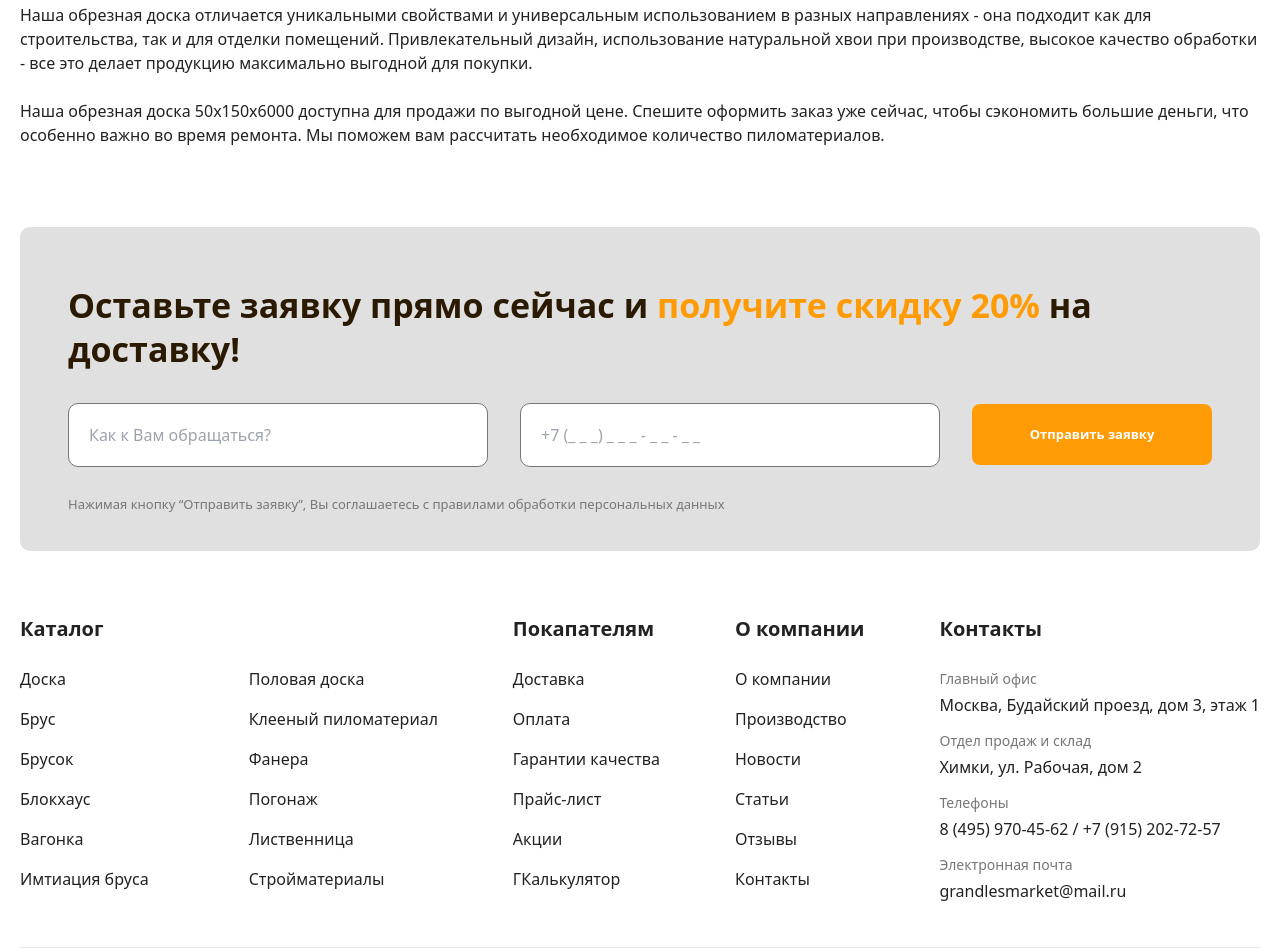
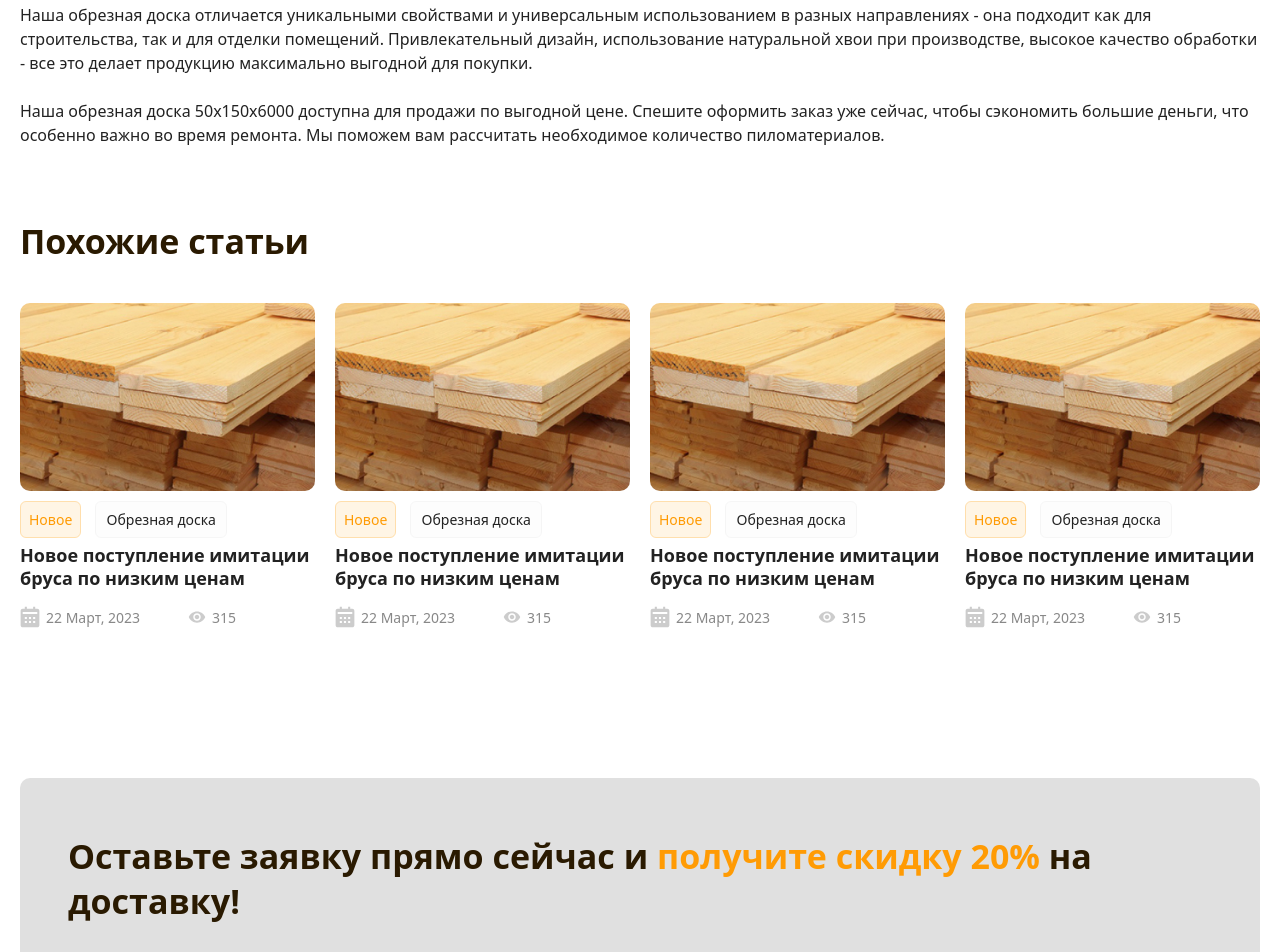
Before and after one commit to mryaxyobek/grandlesmarket, a website: page article.html in a window 1280 px wide. Shown: the part 1112-2064 px from the top of the page. Drawn offline with Linux system fonts and the light colour scheme.

Commit message:
added products section

```diff
--- a/article.html
+++ b/article.html
@@ -190,6 +190,72 @@
             </div>
         </div>
 
+        <!-- products  -->
+
+        <section class="site-container py-9">
+            <!-- title  -->
+            <h2 class="mb-10">Похожие статьи</h2>
+            <!-- items  -->
+            <ul class="grid grid-cols-4 gap-5 mb-70">
+                <li class="space-y-4">
+                    <img src="./images/wood-2-img.jpg" alt="wood" class="rounded-10 mb-5">
+                    <div class="">
+                        <span class="p-2 border border-yellow-FF9B04 rounded-md bg-yellow-FF9B04 bg-opacity-10 border-opacity-25 mr-2.5 text-br-yellow-FF9B04">Новое</span>
+                        <span class="py-2 px-2.5 border border-grey-E0E0E0 rounded-md bg-grey-F5F5F5 text-br-black-222 bg-opacity-20 border-opacity-25">Обрезная доска</span>
+                    </div>
+                    <h3 class="text-lg leading-23 font-semibold">Новое поступление имитации бруса по низким ценам</h3>
+                    <div class="flex items-center">
+                        <img src="./images/calendar-icon.svg" width="20" height="20"  alt="calendar-icon" class="mr-1.5">
+                        <span class="mr-12 leading-21 text-br-grey-888">22 Март, 2023</span>
+                        <img src="./images/eye-icon.svg" width="18" height="18" alt="eye-icon" class="mr-1.5">
+                        <span class="leading-21 text-br-grey-888">315</span>
+                    </div>
+                </li>
+                <li class="space-y-4">
+                    <img src="./images/wood-2-img.jpg" alt="wood" class="rounded-10 mb-5">
+                    <div class="">
+                        <span class="p-2 border border-yellow-FF9B04 rounded-md bg-yellow-FF9B04 bg-opacity-10 border-opacity-25 mr-2.5 text-br-yellow-FF9B04">Новое</span>
+                        <span class="py-2 px-2.5 border border-grey-E0E0E0 rounded-md bg-grey-F5F5F5 text-br-black-222 bg-opacity-20 border-opacity-25">Обрезная доска</span>
+                    </div>
+                    <h3 class="text-lg leading-23 font-semibold">Новое поступление имитации бруса по низким ценам</h3>
+                    <div class="flex items-center">
+                        <img src="./images/calendar-icon.svg" width="20" height="20"  alt="calendar-icon" class="mr-1.5">
+                        <span class="mr-12 leading-21 text-br-grey-888">22 Март, 2023</span>
+                        <img src="./images/eye-icon.svg" width="18" height="18" alt="eye-icon" class="mr-1.5">
+                        <span class="leading-21 text-br-grey-888">315</span>
+                    </div>
+                </li>
+                <li class="space-y-4">
+                    <img src="./images/wood-2-img.jpg" alt="wood" class="rounded-10 mb-5">
+                    <div class="">
+                        <span class="p-2 border border-yellow-FF9B04 rounded-md bg-yellow-FF9B04 bg-opacity-10 border-opacity-25 mr-2.5 text-br-yellow-FF9B04">Новое</span>
+                        <span class="py-2 px-2.5 border border-grey-E0E0E0 rounded-md bg-grey-F5F5F5 text-br-black-222 bg-opacity-20 border-opacity-25">Обрезная доска</span>
+                    </div>
+                    <h3 class="text-lg leading-23 font-semibold">Новое поступление имитации бруса по низким ценам</h3>
+                    <div class="flex items-center">
+                        <img src="./images/calendar-icon.svg" width="20" height="20"  alt="calendar-icon" class="mr-1.5">
+                        <span class="mr-12 leading-21 text-br-grey-888">22 Март, 2023</span>
+                        <img src="./images/eye-icon.svg" width="18" height="18" alt="eye-icon" class="mr-1.5">
+                        <span class="leading-21 text-br-grey-888">315</span>
+                    </div>
+                </li>
+                <li class="space-y-4">
+                    <img src="./images/wood-2-img.jpg" alt="wood" class="rounded-10 mb-5">
+                    <div class="">
+                        <span class="p-2 border border-yellow-FF9B04 rounded-md bg-yellow-FF9B04 bg-opacity-10 border-opacity-25 mr-2.5 text-br-yellow-FF9B04">Новое</span>
+                        <span class="py-2 px-2.5 border border-grey-E0E0E0 rounded-md bg-grey-F5F5F5 text-br-black-222 bg-opacity-20 border-opacity-25">Обрезная доска</span>
+                    </div>
+                    <h3 class="text-lg leading-23 font-semibold">Новое поступление имитации бруса по низким ценам</h3>
+                    <div class="flex items-center">
+                        <img src="./images/calendar-icon.svg" width="20" height="20"  alt="calendar-icon" class="mr-1.5">
+                        <span class="mr-12 leading-21 text-br-grey-888">22 Март, 2023</span>
+                        <img src="./images/eye-icon.svg" width="18" height="18" alt="eye-icon" class="mr-1.5">
+                        <span class="leading-21 text-br-grey-888">315</span>
+                    </div>
+                </li>
+            </ul>
+        </section>
+
     </main>
 
     <!-- cta -->
```
